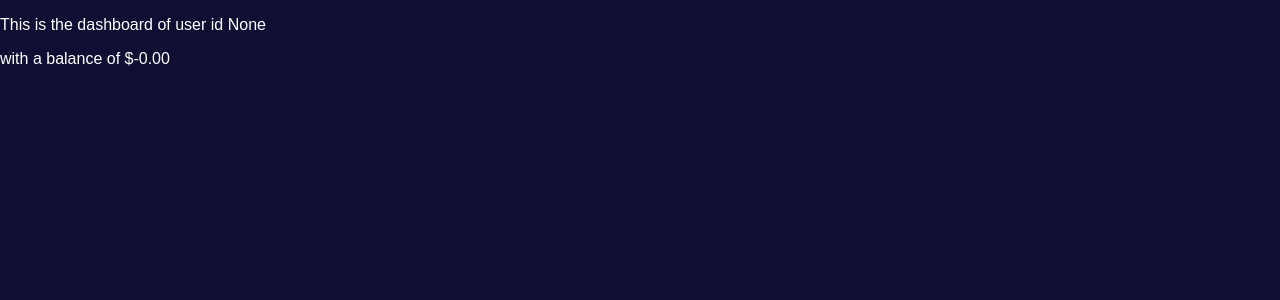
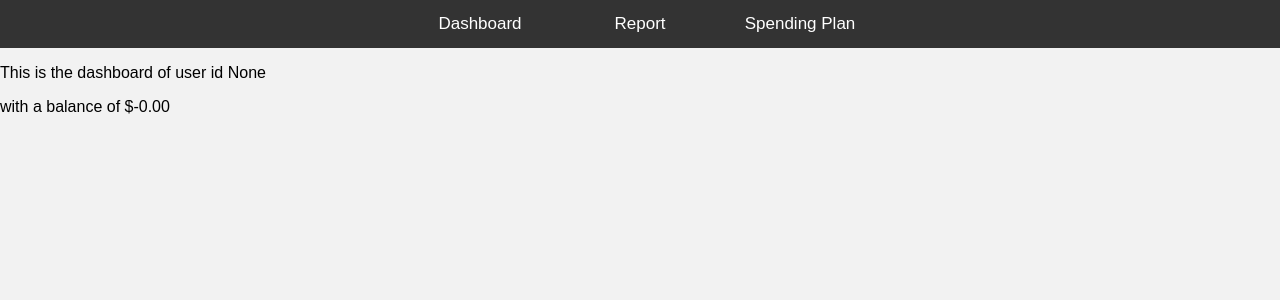
Before and after one commit to AnCieply/p33-budget-dashboard, a Flask app: page /dashboard in a window 1280 px wide. Shown: the top 300 px of the page. Run offline with Flask 3, Linux system fonts and the light colour scheme.

Commit message:
Separated prelogin and postlogin CSS

```diff
--- /dev/null
+++ b/static/css/postdash.css
@@ -0,0 +1,32 @@
+body {
+    margin: 0;
+    font-family: sans-serif;
+    background-color: #f2f2f2;
+}
+
+.navbar {
+    display: flex;
+    background-color: #333;
+    overflow: hidden;
+    justify-content: center;
+}
+
+.navbar a {
+    float: left;
+    color: white;
+    text-align: center;
+    padding: 14px 16px;
+    text-decoration: none;
+    font-size: 17px;
+    width: 10%
+}
+
+.navbar a:hover {
+  background-color: #f2f2f2;
+  color: black;
+}
+
+.navbar a.active {
+    background-color: #04AA6D;
+    color: white;
+  }
--- a/templates/base.html
+++ b/templates/base.html
@@ -1,7 +1,7 @@
 <!DOCTYPE html>
 <html lang="en">
     <head>
-        <link rel="stylesheet" href="{{ url_for('static', filename='css/main.css') }}">
+        <link rel="stylesheet" href="{{ url_for('static', filename='css/predash.css') }}">
         {% block head %}{% endblock %}
     </head>
     <body>
--- a/templates/dashboard.html
+++ b/templates/dashboard.html
@@ -1,4 +1,4 @@
-{% extends 'base.html' %}
+{% extends 'loggedinbase.html' %}
 
 {% block head %}
 <title>Dashboard</title>
--- /dev/null
+++ b/templates/loggedinbase.html
@@ -0,0 +1,15 @@
+<!DOCTYPE html>
+<html lang="en">
+    <head>
+        <link rel="stylesheet" href="{{ url_for('static', filename='css/postdash.css') }}">
+        {% block head %}{% endblock %}
+    </head>
+    <body>
+        <div class="navbar">
+            <a {% if page == "dash" %} class="active" {% endif %} href="{{ url_for('dashboard_page') }}">Dashboard</a>
+            <a {% if page == "report" %} class="active" {% endif %} href="{{ url_for('report_page') }}">Report</a>
+            <a {% if page == "spending" %} class="active" {% endif %} href="{{ url_for('spending_plan_page') }}">Spending Plan</a>
+        </div>
+        {% block body %}{% endblock %}
+    </body>
+</html>
```
Also changed, not shown: static/css/predash.css (renamed from static/css/main.css).
